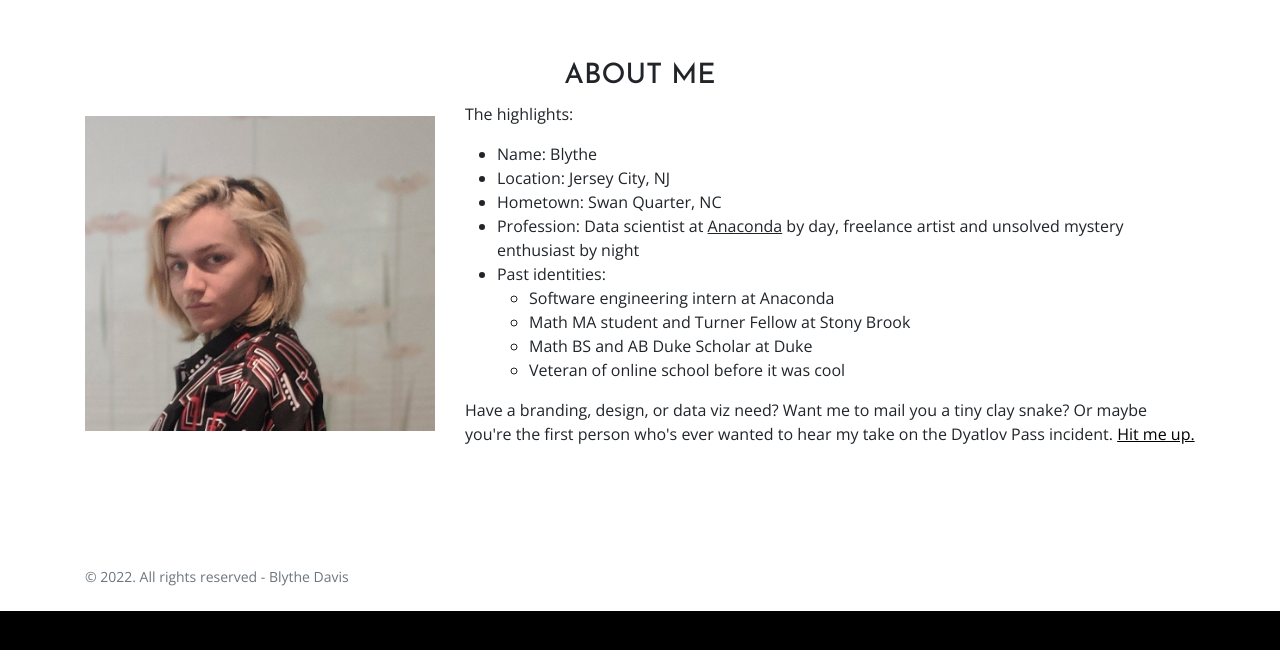
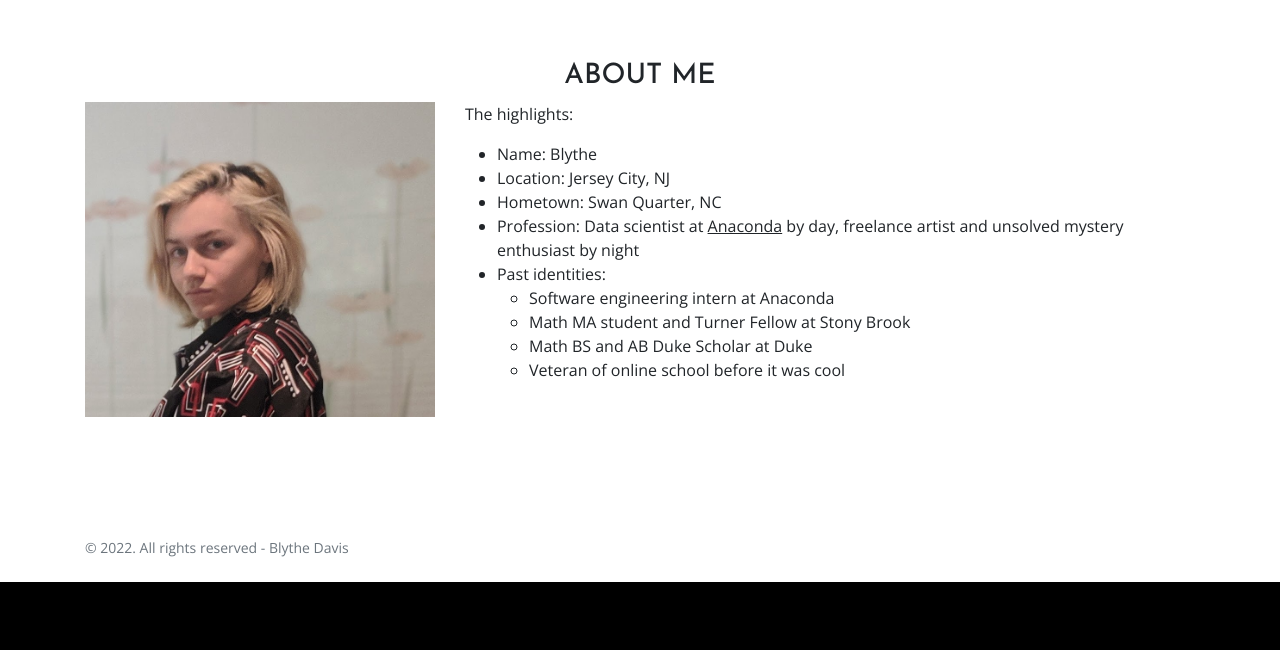
Before and after one commit to ablythed/ablythed.github.io, a plain HTML site: page about.html in a window 1280 px wide. Shown: the part 76-726 px from the top of the page. Drawn offline with nearby package versions, Linux system fonts and the light colour scheme.

Commit message:
Update about.html

```diff
--- a/about.html
+++ b/about.html
@@ -69,7 +69,7 @@
                                     </ul>
                                 </li>
                             </ul>
-                            <font color="#212529">Have a branding, design, or data viz need? Want me to mail you a tiny clay snake? Or maybe you&apos;re the first person who&apos;s ever wanted to hear my take on the Dyatlov Pass incident.&nbsp;<a href="contact.php">Hit me up.</a></font>
+<!--                             <font color="#212529">Have a branding, design, or data viz need? Want me to mail you a tiny clay snake? Or maybe you&apos;re the first person who&apos;s ever wanted to hear my take on the Dyatlov Pass incident.&nbsp;<a href="contact.php">Hit me up.</a></font> -->
                         </div>
                     </div>
                 </div>
```
